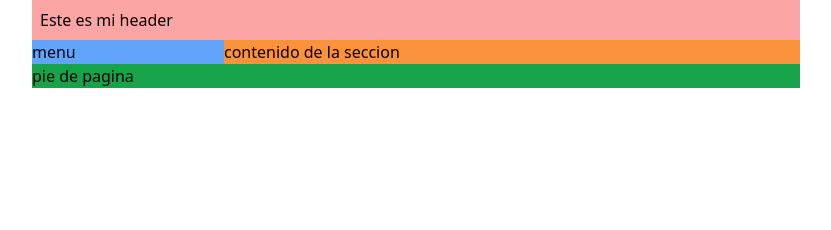
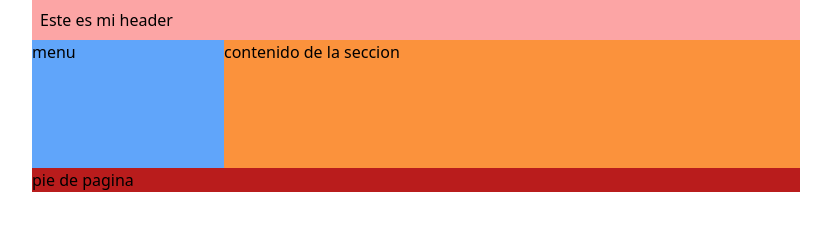
Before and after one commit to DavidRomero24/tailwindProject, a website: page src/index.html in a window 1280 px wide. Shown: the whole page, without its empty margins (224-1055 px from the left). Drawn offline with nearby package versions, Linux system fonts and the light colour scheme; files that its build step writes are made by us from their sources.

Commit message:
Estructura Grid Tailwind

```diff
--- a/src/index.html
+++ b/src/index.html
@@ -8,19 +8,19 @@
 </head>
 
 <body>
-  <div class="mx-auto bg-green-600 max-w-3xl container">
-    <header class="p-2 h-10 bg-red-300">
+  <div class="grid grid-cols-4 mx-auto bg-green-600 max-w-3xl container">
+    <header class="col-span-4 p-2 h-10 bg-red-300">
       Este es mi header
     </header>
-    <section class="flex bg-purple-400">
-      <nav class="w-1/4 bg-blue-400">
+
+      <nav class="h-32 bg-blue-400">
         menu
       </nav>
-      <article class="w-3/4 bg-orange-400">
+      <article class="col-span-3 bg-orange-400">
         contenido de la seccion
       </article>
-    </section>
-  <footer >
+
+  <footer class="col-span-4 bg-red-700">
     pie de pagina
   </footer>
   </div>
```
